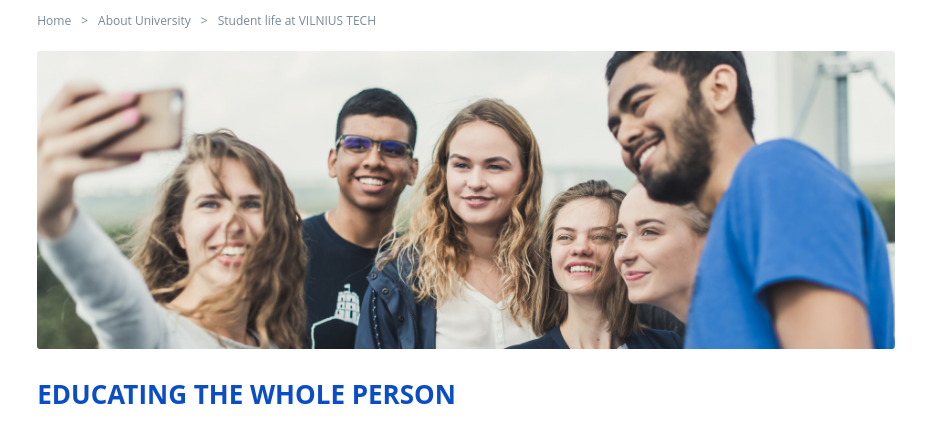
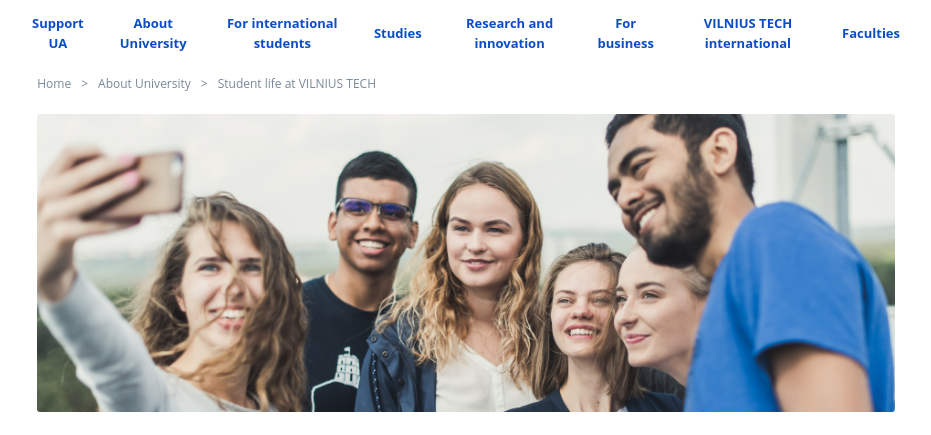
Before and after one commit to marustas/website-demo, a plain HTML site: page lw2.html in a window 1280 px wide. Shown: the top 435 px of the page, without its empty margins (174-1105 px from the left). Drawn offline with Linux system fonts and the light colour scheme.

Commit message:
Header added

```diff
--- a/style.css
+++ b/style.css
@@ -55,6 +55,7 @@ p {
     list-style: none;
     font-size: 12px;
     padding: 0px 0 10px 0px;
+    margin-top: 75px;
 }
 
 .image ul li:after {
@@ -149,21 +150,30 @@ footer ul li a:active {
     padding-left: 16.5%;
 }
 
-
-/*
 header {
-    background-color: rgba(255, 255, 255, 0.903);
+    background-color: white;
     width: 100%;
-    margin-bottom: 20px;
     position: fixed;
+    display: flex;
+    align-items: center;
+    justify-content: center;
+    padding: 10px 0 10px 0;
 }
 
 header ul {
     display: flex;
     flex-direction: row;
     list-style: none;
+    margin: 0;
+    width: 900px;
     padding: 0;
-    padding: 0 60px 0 60px;
+}
+
+header ul li {
+    display: flex;
+    flex-direction: row;
+    list-style: none;
+    padding: 0 8px 0 8px;
 }
 
 header li button {
@@ -173,20 +183,10 @@ header li button {
     color: #0b4dc7;
     line-height: 20px;
     border-color: transparent;
-    padding-left: 30px;
-    padding-right: 30px;
     background-color: white;
     margin: 0;
 }
 
-header li {
-    margin-left: 10px;
-}
-
 header button:hover {
     color: #269BF0;
-    border-bottom: #269BF0 !important;
-    border-bottom-width: 40px;
 }
-
-*/
```
Also changed, not shown: lw2.html (+0 -2 lines), 1 other file.
